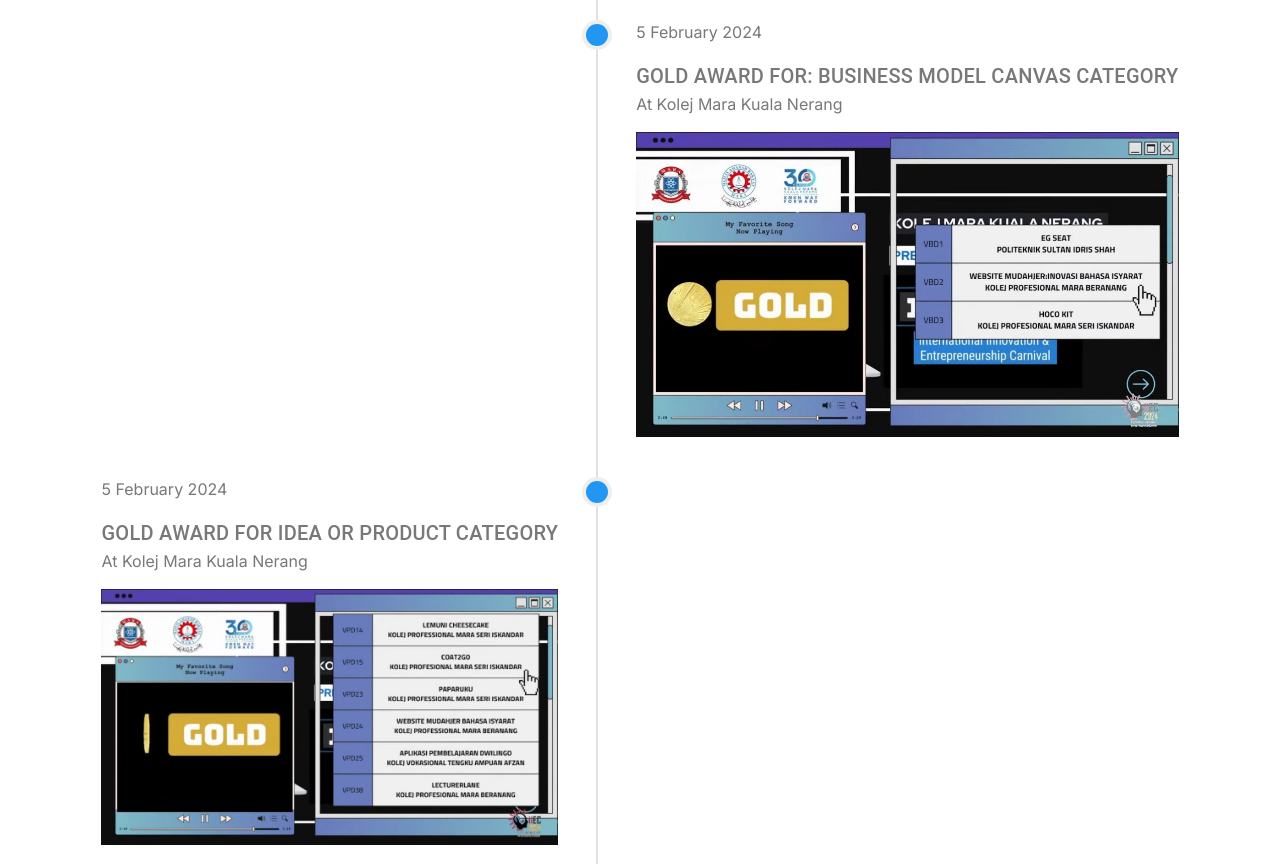
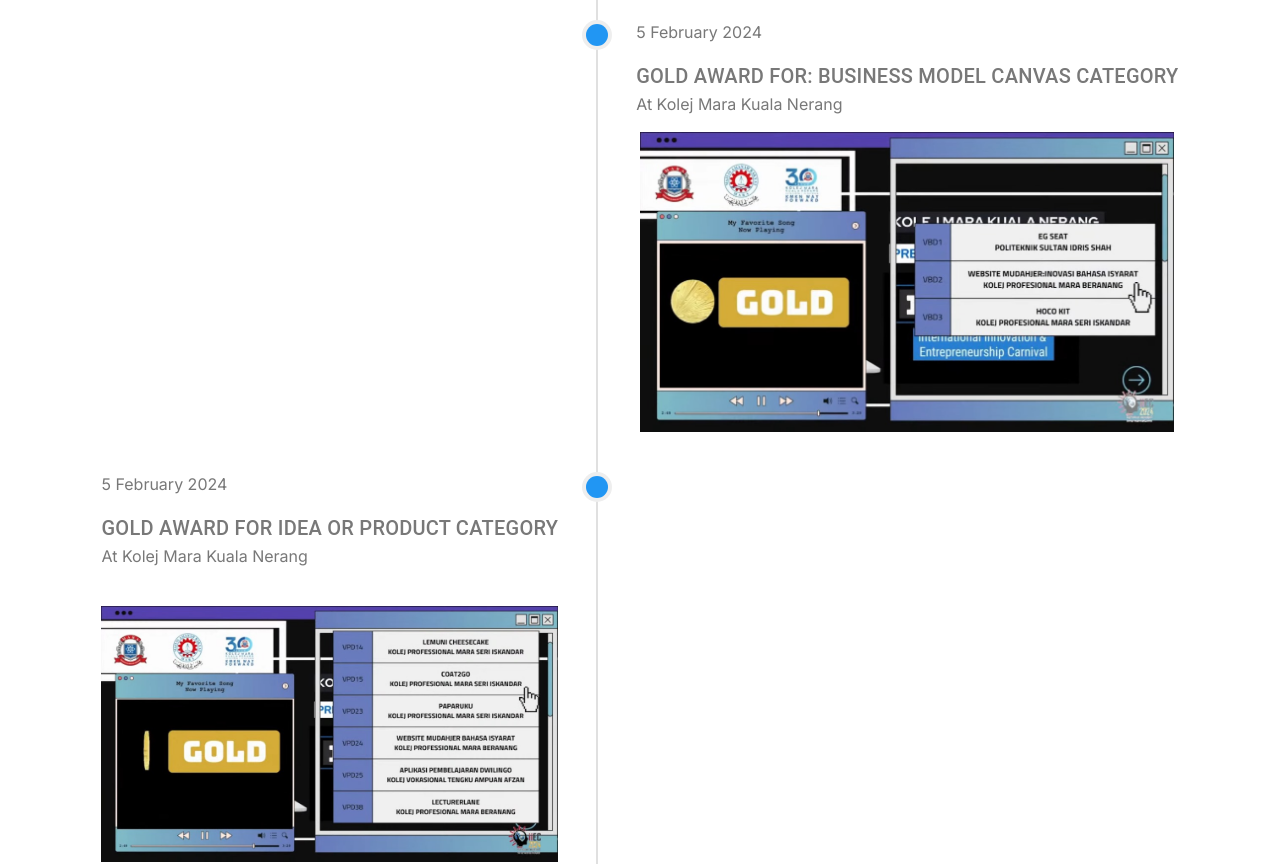
Before and after one commit to naaasruul/mudahJePortfolio, a Vue app: page / in a window 1280 px wide. Shown: the part 2400-3264 px from the top of the page. Built offline with nearby package versions, Linux system fonts and the light colour scheme.

Commit message:
add timeline

```diff
--- a/src/components/Body/Timeline.vue
+++ b/src/components/Body/Timeline.vue
@@ -19,7 +19,7 @@
                         </div>
                         <div class="py-md-4 mx-lg-auto">
                             <a :href="item.image">
-                                <v-img aspect-ratio="16/9" cover :src="item.image"></v-img>
+                                <v-img :height="300" aspect-ratio="16/9" contain :src="item.image"></v-img>
                             </a>
                         </div>
                     </div>
```
